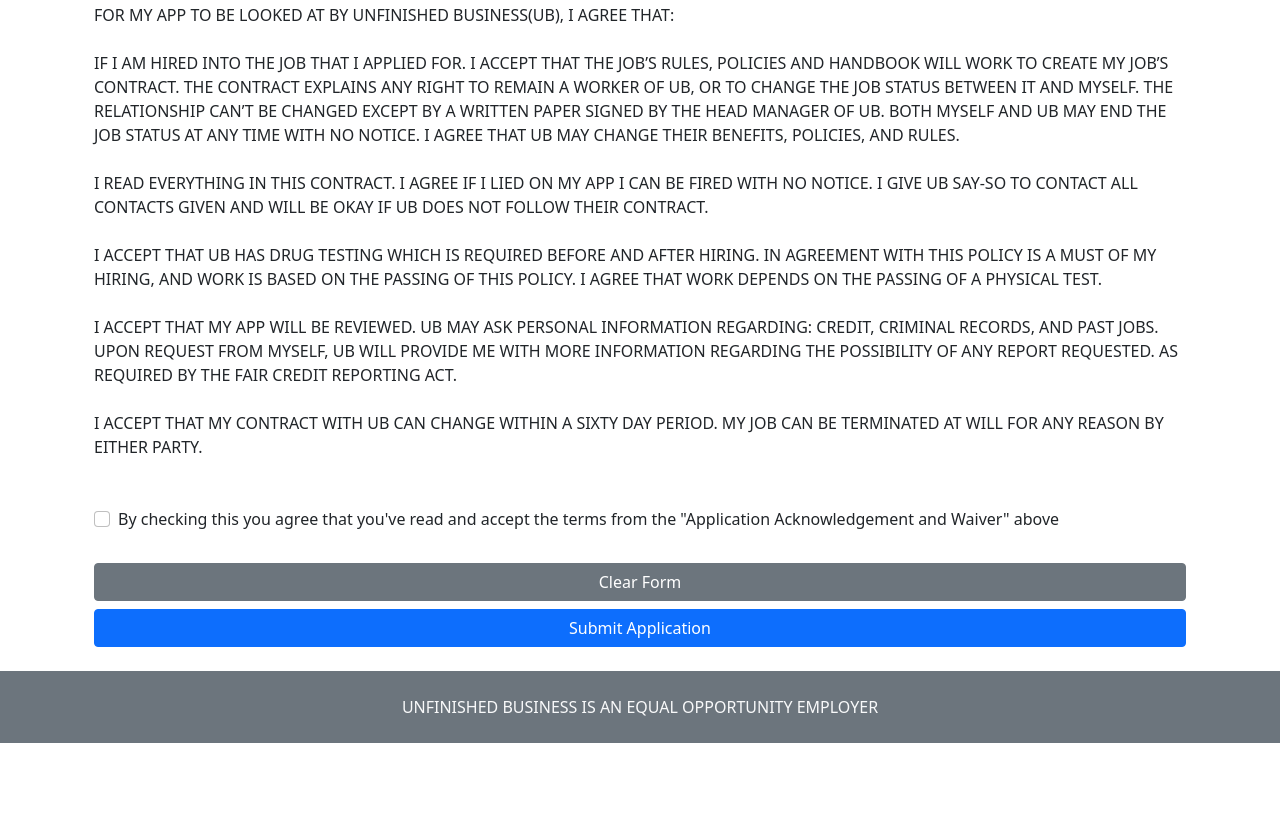
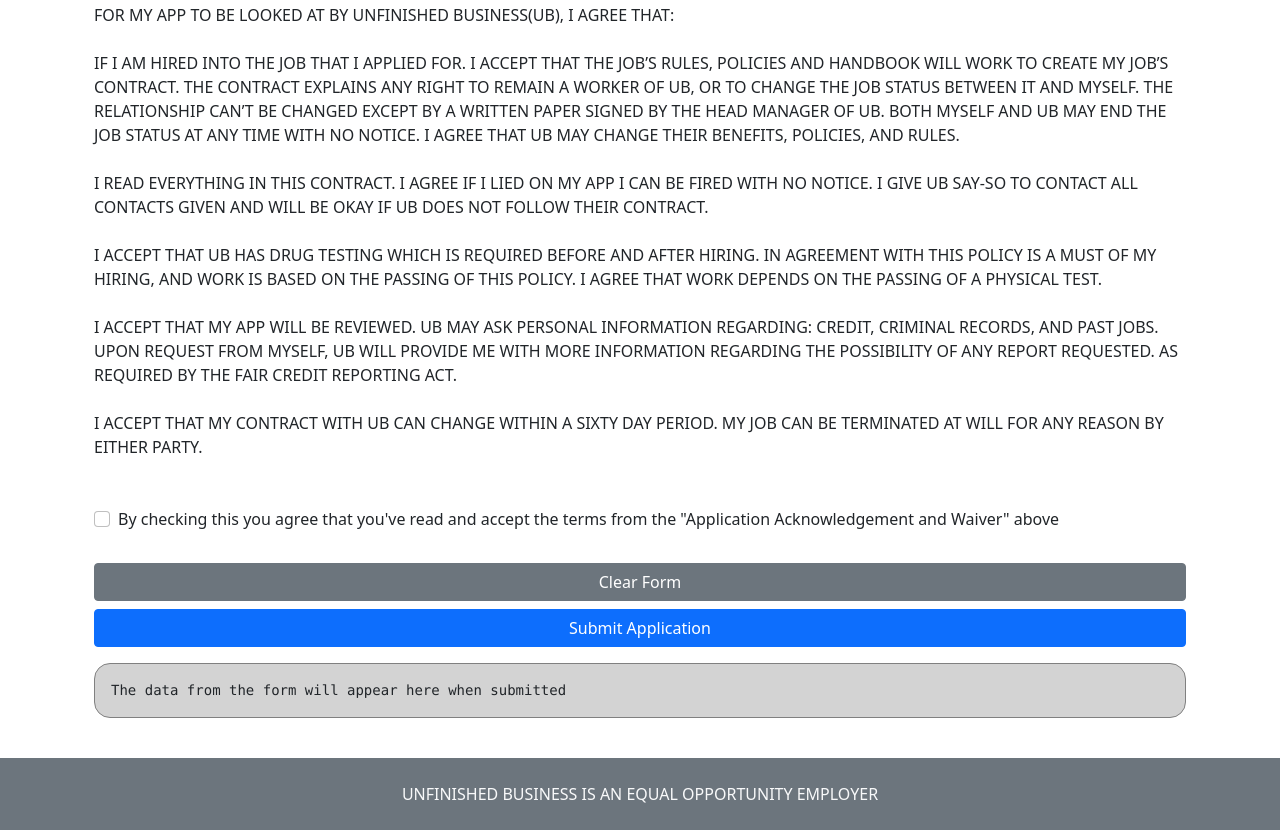
Before and after one commit to deznorth/CDA4010-Prototype, a plain HTML site: page index.html in a window 1280 px wide. Shown: the part 2488-3318 px from the top of the page. Before the commit the page ends 3231 px from the top, so only its background shows below. Drawn offline with nearby package versions, Linux system fonts and the light colour scheme.

Commit message:
simplify the ssn regex and display resulting data

```diff
--- a/index.html
+++ b/index.html
@@ -133,7 +133,7 @@
                         aria-describedby="ssnHelpBlock"
                         minlength="11"
                         maxlength="11"
-                        pattern="^(?!666|000|9\\d{2})\\d{3}-(?!00)\\d{2}-(?!0{4})\\d{4}$"
+                        pattern="^\d{3}-\d{2}-\d{4}$"
                         required
                     >
                     <label for="ssn">SSN*</label>
@@ -610,6 +610,7 @@
                 <button type="submit" class="btn btn-primary">Submit Application</button>
             </div>
         </form>
+        <pre id="SubmissionContent">The data from the form will appear here when submitted</pre>
     </div>
     <div class="container-fluid bg-secondary text-light p-4 text-center">
         UNFINISHED BUSINESS IS AN EQUAL OPPORTUNITY EMPLOYER
--- a/script.js
+++ b/script.js
@@ -10,6 +10,10 @@
   // Object containing all form data keyed by their "name" property
   const formData = Object.fromEntries(new FormData(form));
   console.log(formData);
+
+  // Display formData on a pre element under the form
+  const submissionContentContainer = document.getElementById('SubmissionContent');
+  submissionContentContainer.textContent = JSON.stringify(formData, null, 2);
 }
 
 function addEmailField() {
--- a/styles.css
+++ b/styles.css
@@ -17,3 +17,11 @@
   padding: 0px 12px;
   font-size: 16px;
 }
+
+pre {
+  background-color: lightgray;
+  border: 1px solid gray;
+  border-radius: 1rem;
+  padding: 1rem;
+  margin-top: 1rem;
+}
```
